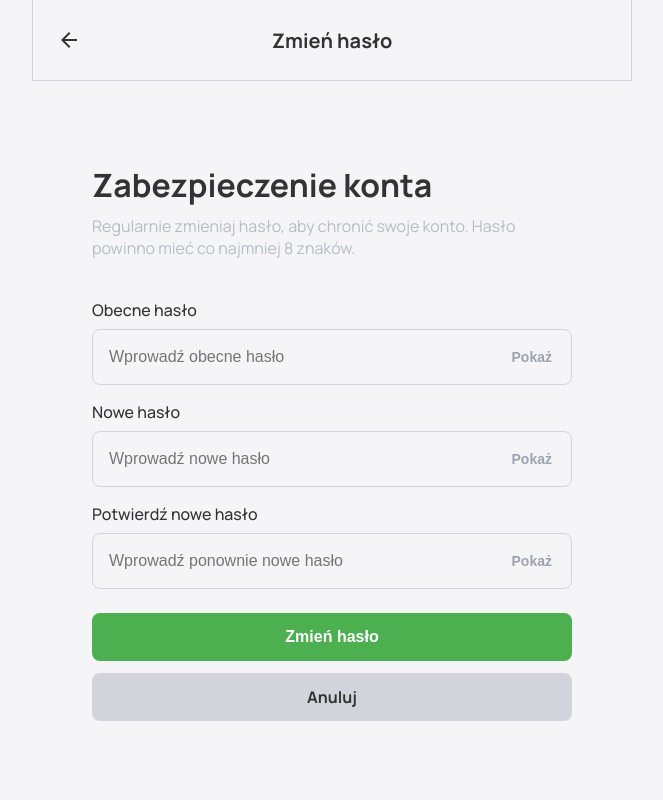
After one commit to neliodass/KasaRazem, a PHP site: page /public/views/changePassword.html in a window 1280 px wide. The commit adds this page. Shown: the whole page, without its empty margins (308-971 px from the left). Run offline with PHP 8.4, Linux system fonts and the light colour scheme.

Commit message:
add change password functionality with validation and user feedback

```diff
--- a/docker/db/init.sql
+++ b/docker/db/init.sql
@@ -14,7 +14,7 @@ VALUES (
            'Bartek',
            'Mockowy',
            'bartek.mock@mock.com',
-           '$2y$10$Ww9hGlHkd0qLA.mXVOIgZOlzubXk2BoSydQNlQvjtq3vBtsXehJfy',
+           '$2a$12$3zb5EA4go8LBaCvjq6FSEOfsZ/vWPmASCh9VlLrJnJcNgl1WZMALS',
            'Lubi programować w JS i PL/SQL.',
            TRUE
        );
--- a/index.php
+++ b/index.php
@@ -44,6 +44,8 @@ $router->add('POST', 'groups/{groupId}/items/{itemId}/delete', ['controller' =>
 $router->add('POST', 'groups/{groupId}/lists/add', ['controller' => 'ListController', 'action' => 'addList']);
 $router->add('POST', 'groups/{groupId}/lists/{listId}/items/add', ['controller' => 'ListController', 'action' => 'addItem']);
 $router->add('GET', 'profile', ['controller' => 'ProfileController', 'action' => 'getProfile']);
+$router->add('GET', 'profile/change-password', ['controller' => 'ProfileController', 'action' => 'changePassword']);
+$router->add('POST', 'profile/change-password', ['controller' => 'ProfileController', 'action' => 'changePassword']);
 
 $path = parse_url($_SERVER['REQUEST_URI'], PHP_URL_PATH);
 $router->run($path,$_SERVER['REQUEST_METHOD']);
--- /dev/null
+++ b/public/views/changePassword.html
@@ -0,0 +1,127 @@
+<!doctype html>
+<html lang="pl">
+<head>
+    <meta charset="UTF-8">
+    <meta name="viewport" content="width=device-width, initial-scale=1">
+    <title>Zmień hasło</title>
+
+    <link href="/public/styles/_theme.css" type="text/css" rel="stylesheet"/>
+    <link href="/public/styles/_base.css" type="text/css" rel="stylesheet"/>
+    <link href="/public/styles/_components.css" type="text/css" rel="stylesheet"/>
+    <link href="/public/styles/groups.css" type="text/css" rel="stylesheet"/>
+
+    <link href="https://fonts.googleapis.com" rel="preconnect"/>
+    <link crossorigin="" href="https://fonts.gstatic.com" rel="preconnect"/>
+    <link href="https://fonts.googleapis.com/css2?family=Manrope:wght@400;500;600;700;800&amp;display=swap"
+          rel="stylesheet"/>
+    <link href="https://fonts.googleapis.com/css2?family=Material+Symbols+Outlined:opsz,wght,FILL,GRAD@20..48,100..700,0..1,-50..200"
+          rel="stylesheet"/>
+    <script src="/public/scripts/showPassword.js" defer></script>
+</head>
+
+<body class="theme-light">
+<div class="page-wrapper">
+    <header class="app-bar">
+        <div style="width: 48px; height: 48px; display: flex; align-items: center; justify-content: flex-start;">
+            <a href="/profile" style="color: inherit; text-decoration: none; display: flex;">
+                <span class="material-symbols-outlined">arrow_back</span>
+            </a>
+        </div>
+        <h1>Zmień hasło</h1>
+        <div style="width: 48px; height: 48px;"></div>
+    </header>
+
+    <main class="page-form-container" style="padding-bottom: 2rem; max-width: 100%; width: 100%;">
+        <div style="max-width: 480px; margin: 0 auto; width: 100%;">
+
+            <?php if(isset($message)): ?>
+            <p class="messages <?= isset($success) && $success ? 'success' : '' ?>">
+                <?= htmlspecialchars($message); ?>
+            </p>
+            <?php endif; ?>
+
+            <div class="form-header-group">
+                <h2 class="headline-text">Zabezpieczenie konta</h2>
+                <p class="body-text" style="opacity: 0.7; margin-bottom: 0;">
+                    Regularnie zmieniaj hasło, aby chronić swoje konto. Hasło powinno mieć co najmniej 8 znaków.
+                </p>
+            </div>
+
+            <form action="/profile/change-password" method="POST" style="margin-top: 1.5rem;">
+
+                <div class="input-field-wrapper">
+                    <label class="form-label" for="current_password">Obecne hasło</label>
+                    <div style="position: relative;">
+                        <input
+                                id="current_password"
+                                name="current_password"
+                                type="password"
+                                class="input-group-text password-input"
+                                placeholder="Wprowadź obecne hasło"
+                                required
+                                autocomplete="current-password"
+                        />
+                        <button type="button" class="show-password-btn"
+                                style="position: absolute; right: 0.75rem; top: 50%; transform: translateY(-50%); background: none; border: none; cursor: pointer; color: var(--color-text-secondary); font-size: 0.875rem; font-weight: 600;">
+                            Pokaż
+                        </button>
+                    </div>
+                </div>
+
+                <div class="input-field-wrapper">
+                    <label class="form-label" for="new_password">Nowe hasło</label>
+                    <div style="position: relative;">
+                        <input
+                                id="new_password"
+                                name="new_password"
+                                type="password"
+                                class="input-group-text password-input"
+                                placeholder="Wprowadź nowe hasło"
+                                required
+                                minlength="8"
+                                autocomplete="new-password"
+                        />
+                        <button type="button" class="show-password-btn"
+                                style="position: absolute; right: 0.75rem; top: 50%; transform: translateY(-50%); background: none; border: none; cursor: pointer; color: var(--color-text-secondary); font-size: 0.875rem; font-weight: 600;">
+                            Pokaż
+                        </button>
+                    </div>
+                </div>
+
+                <div class="input-field-wrapper">
+                    <label class="form-label" for="confirm_password">Potwierdź nowe hasło</label>
+                    <div style="position: relative;">
+                        <input
+                                id="confirm_password"
+                                name="confirm_password"
+                                type="password"
+                                class="input-group-text password-input"
+                                placeholder="Wprowadź ponownie nowe hasło"
+                                required
+                                minlength="8"
+                                autocomplete="new-password"
+                        />
+                        <button type="button" class="show-password-btn"
+                                style="position: absolute; right: 0.75rem; top: 50%; transform: translateY(-50%); background: none; border: none; cursor: pointer; color: var(--color-text-secondary); font-size: 0.875rem; font-weight: 600;">
+                            Pokaż
+                        </button>
+                    </div>
+                </div>
+
+                <div style="margin-top: 1.5rem; display: flex; flex-direction: column; gap: 0.75rem;">
+                    <button type="submit" class="action-button primary" style="width: 100%;">
+                        Zmień hasło
+                    </button>
+                    <a href="/profile" class="action-button secondary"
+                       style="width: 100%; text-align: center; text-decoration: none; display: flex; align-items: center; justify-content: center;">
+                        Anuluj
+                    </a>
+                </div>
+            </form>
+
+
+        </div>
+    </main>
+</div>
+</body>
+</html>
--- a/public/views/profile.html
+++ b/public/views/profile.html
@@ -67,7 +67,7 @@
                     </div>
                     <span class="material-symbols-outlined" style="color: var(--color-text-secondary);">chevron_right</span>
                 </button>
-                <button class="profile-menu-item">
+                <a href="/profile/change-password" class="profile-menu-item" style="text-decoration: none; color: inherit;">
                     <div class="profile-menu-item-left">
                         <div class="profile-menu-icon">
                             <span class="material-symbols-outlined" style="font-size: 20px;">lock</span>
@@ -75,7 +75,7 @@
                         <p class="profile-menu-text">Zmień hasło</p>
                     </div>
                     <span class="material-symbols-outlined" style="color: var(--color-text-secondary);">chevron_right</span>
-                </button>
+                </a>
             </div>
         </div>
 
```
Also changed, not shown: src/controllers/ProfileController.php (+24 -0 lines), src/dtos/ChangePasswordRequestDTO.php (added, +43 -0 lines), src/dtos/CreateUserRequestDTO.php (+6 -21 lines), src/services/ProfileService.php (+27 -0 lines), src/validators/PasswordValidator.php (added, +46 -0 lines).
